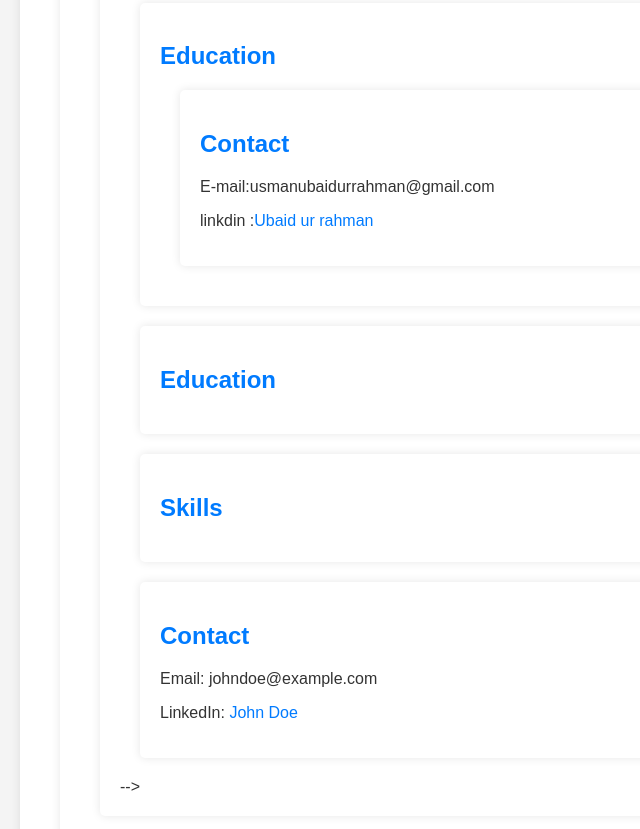
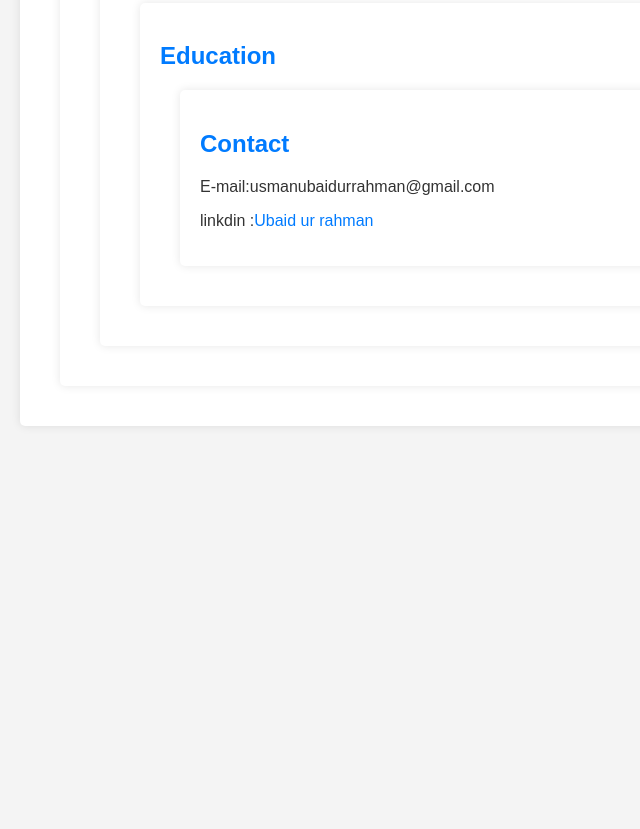
Before and after one commit to Ub207/INTERACTIVE-RESUME-BUILDER, a plain HTML site: page index.html in a window 1280 px wide. Shown: the part 473-1302 px from the top of the page, without its empty margins (0-640 px from the left). After the commit the page ends 919 px from the top, so only its background shows below. Drawn offline with Linux system fonts and the light colour scheme.

Commit message:
Update index.html

```diff
--- a/index.html
+++ b/index.html
@@ -29,46 +29,3 @@
 
     </body>
 </html>
-<!-- <!DOCTYPE html>
-<html lang="en">
-<head>
-    <meta charset="UTF-8">
-    <meta name="viewport" content="width=device-width, initial-scale=1.0">
-    <title>Interactive Resume</title>
-    <link rel="stylesheet" href="style.css">
-</head>
-<body>
-    <header>
-        <h1>John Doe</h1>
-        <p>Web Developer | Front-End Enthusiast</p>
-    </header> -->
-
-    <!-- <section id="summary">
-        <h2>Summary</h2>
-        <p>Experienced web developer with a passion for creating interactive user interfaces.</p>
-    </section>
-
-    <section id="experience">
-        <h2>Experience</h2>
-        <!-- Experience details go here -->
-    </section>
-
-    <section id="education">
-        <h2>Education</h2>
-        <!-- Education details go here -->
-    </section>
-
-    <section id="skills">
-        <h2>Skills</h2>
-        <!-- Skill details go here -->
-    </section>
-
-    <section id="contact">
-        <h2>Contact</h2>
-        <p>Email: johndoe@example.com</p>
-        <p>LinkedIn: <a href="https://linkedin.com/in/johndoe" target="_blank">John Doe</a></p>
-    </section> -->
-
-    <!-- <script src="script.js"></script>
-</body>
-</html> -->
```
